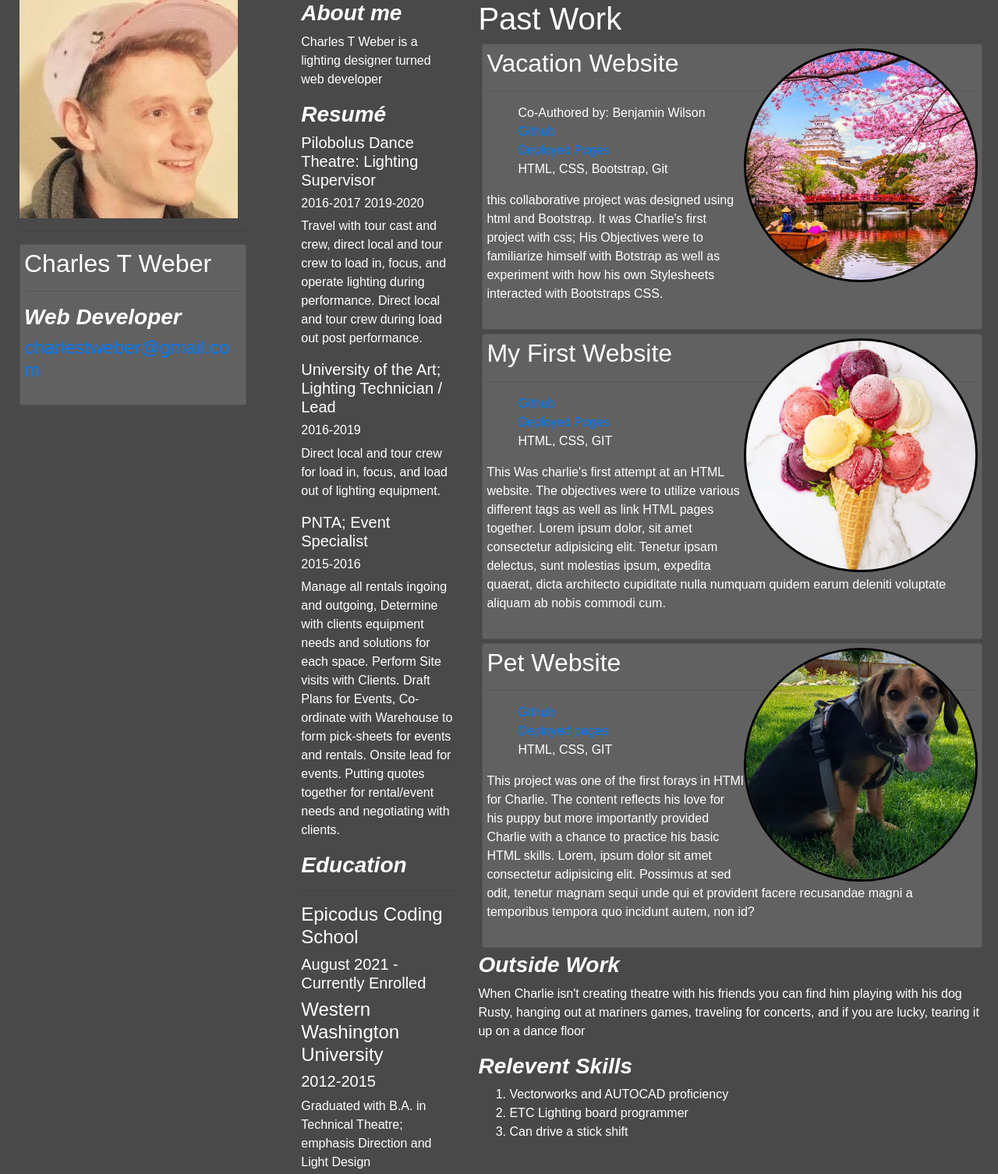
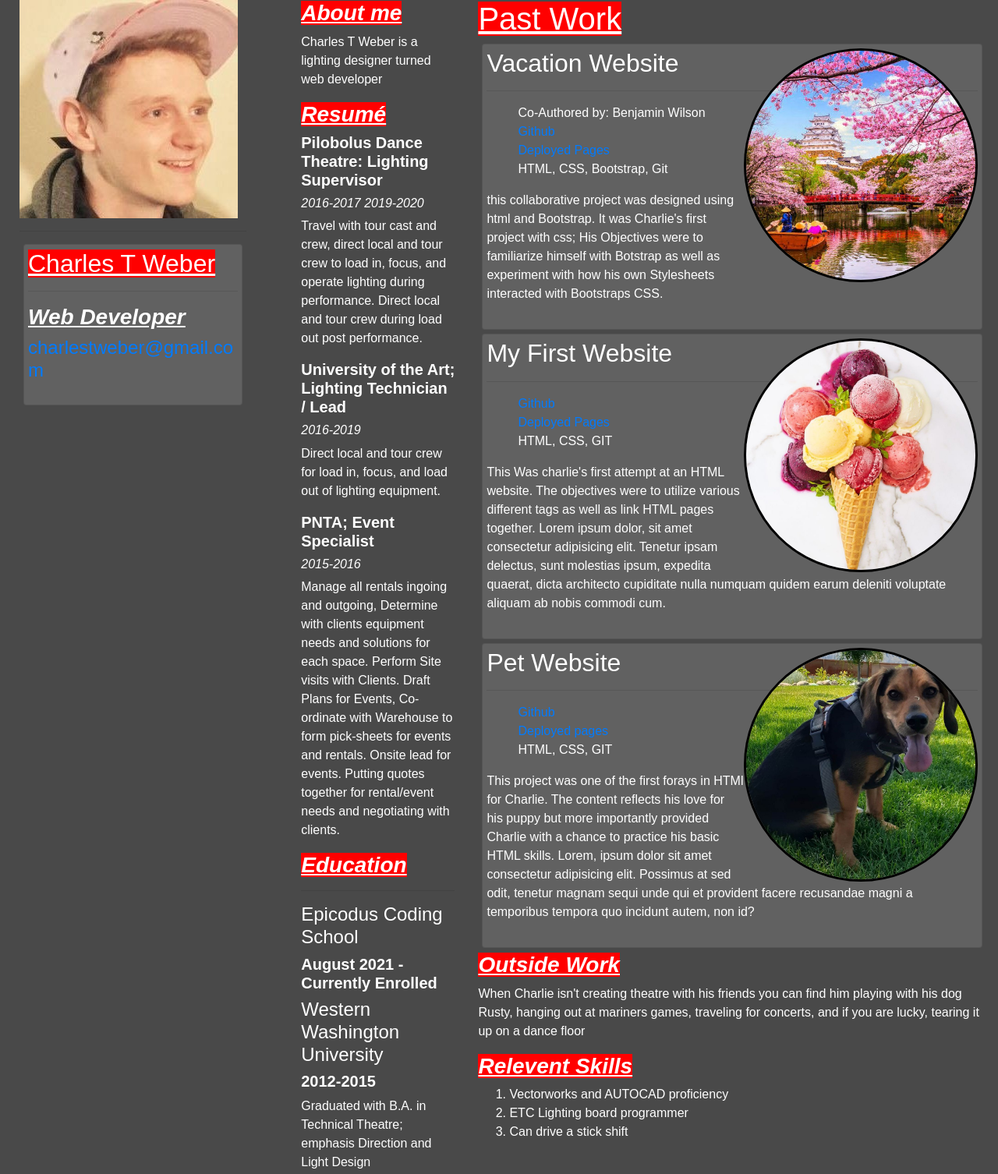
Before and after one commit to CharWeber/portfolio-CV, a plain HTML site: page index.html in a window 1280 px wide. Shown: the whole page at 78% size. Drawn offline with Linux system fonts and the light colour scheme.

Commit message:
add span class to highlight important pages

```diff
--- a/css/styles.css
+++ b/css/styles.css
@@ -26,3 +26,16 @@ h3{
   height:300px;
   float: right;
 }
+h5{
+  font-weight: bold;
+}
+h6{
+  font-style: italic;
+}
+.card h3{
+  text-decoration: underline;
+}
+.important{
+  text-decoration: underline;
+  background-color: red;
+}
--- a/index.html
+++ b/index.html
@@ -7,15 +7,15 @@
 </head>
 <body>
   <div class="row">
-    <div class="col-3 mx-auto">
+    <div class="col-3">
       <img src="img/Placeholder.jpg" alt="Charlie Weber">
       <hr>
-      <div class="card mx-auto">
+      <div class="card">
         <div class="card-title">
-          <h2>Charles T Weber</h2>
+          <h2><span class="important">Charles T Weber</span></h2>
           <hr>
           <div class="card-title">
-            <h3> Web Developer</h3>
+            <h3>Web Developer</h3>
             <h4><a href="mailto:Charlestweber@gmail.com">charlestweber@gmail.com</a></h4>
           </div>
         </div>
@@ -28,7 +28,7 @@
             <div class="col-3">
               <div classs="card">
                 <div class="card-title">
-                  <h3>About me</h3>
+                  <h3><span class="important">About me</span></h3>
                   <div class="card-text">
                     <p>Charles T Weber is a lighting designer turned web developer</p>
                   </div>
@@ -37,7 +37,7 @@
               <!-- RESUME -->
               <div classs="card">
                 <div class="card-title">
-                  <h3>Resumé</h3>
+                  <h3><span class="important">Resumé</span></h3>
                   <div class="card-text">
                       <h5>Pilobolus Dance Theatre: Lighting Supervisor</h5>
                       <h6>2016-2017 2019-2020</h6>
@@ -54,7 +54,7 @@
               <!-- EDUCTAION -->
               <div classs="card">
                 <div class="card-title">
-                  <h3>Education</h3>
+                  <h3><span class="important">Education</span></h3>
                   <hr>
                   <div class="card-text">
                     <h4>Epicodus Coding School</h4></li>
@@ -69,7 +69,7 @@
             <div class="col-9">
               <!-- PAST WORK & GITHUB LINKS -->
               <div classs="card">
-                <h1>Past Work</h1>
+                <h1><span class="important">Past Work</span></h1>
                 <div class="card">
                   <div class="card-title">
                     <img class="cardimg" src="img/blossom.jpg" alt="Cherry blossoms in spring">
@@ -131,7 +131,7 @@
               <!-- OUTSIDE WORK -->
               <div classs="card">
                 <div class="card-title">
-                  <h3>Outside Work</h3>
+                  <h3><span class="important">Outside Work</span></h3>
                   <div class="card-text">
                     <p>When Charlie isn't creating theatre with his friends you can find him playing with his dog Rusty, hanging out at mariners games, traveling for concerts, and if you are lucky, tearing it up on a dance floor</p>
                   </div>
@@ -140,7 +140,7 @@
               <!-- RELEVENT SKILLS -->
               <div classs="card">
                 <div class="card-title">
-                  <h3>Relevent Skills</h3>
+                  <h3><span class="important">Relevent Skills</span></h3>
                   <div class="card-text">
                     <ol>
                       <li>Vectorworks and AUTOCAD proficiency</li>
```
